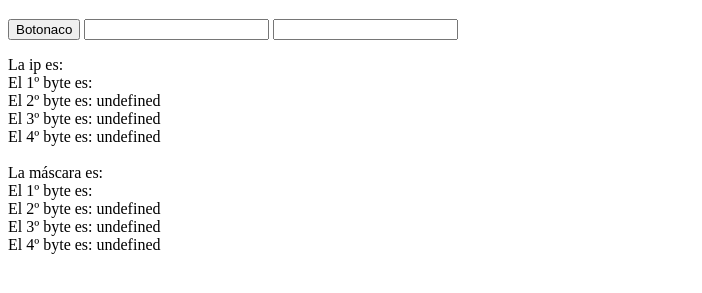
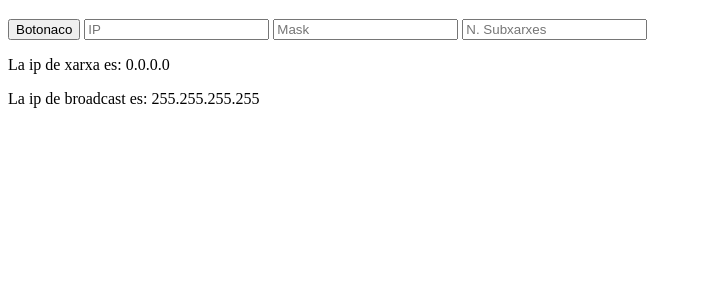
Before and after one commit to KyPH-Phoenix/Lenguaje-de-marcas-GS2021, a plain HTML site: page JavaScript/pruba.html in a window 1280 px wide. Both pictures are taken after a click on the button "Botonaco". Shown: the part 61-354 px from the top of the page, without its empty margins (0-702 px from the left). Drawn offline with Linux system fonts and the light colour scheme.

Commit message:
subnetting

```diff
--- a/JavaScript/pruba.html
+++ b/JavaScript/pruba.html
@@ -11,32 +11,67 @@
 
     <button type="button" onclick="test()">Botonaco</button>
 
-    <input type="text" id="ip">
-    <input type="text" id="mascara">
+    <input type="text" id="ip" placeholder="IP">
+    <input type="text" id="mascara" placeholder="Mask">
+    <input type="text" id="subredes" placeholder="N. Subxarxes">
 
     <p id="salida"><br><br></p>
+    <p id="broadcast"><br><br></p>
+    <p id="subnet"></p>
+
 
     <script>
         function test() {
             let ip = document.getElementById("ip").value;
             let mascara = document.getElementById("mascara").value;
-            let salida = "La ip es:<br>";
             iparray = ip.split(".");
             maskarray = mascara.split(".")
 
-            for (let i = 0; i < 4; i++) {
-                salida += "El " + (i + 1) + "º byte es: " + iparray[i] + "<br>";
+            let netip = getNetIp(maskarray, iparray);
+            document.getElementById("salida").innerHTML = "La ip de xarxa es: " + netip;
+
+            document.getElementById("broadcast").innerHTML = "La ip de broadcast es: " + getBroadcastIp(maskarray, netip);
+
+            document.getElementById("subnet").innerHTML = subneting(netip, maskarray);
+        }
+
+
+
+        function getNetIp(maskarray, iparray) {
+            let netip = "";
+
+            for (let i = 0; i <     4; i++) {
+                netip += maskarray[i] & iparray[i]
+
+                if (i < 3) netip += ".";
             }
 
-            salida += "<br>La máscara es:<br>"
+            return netip;
+        }
+
+        function getBroadcastIp(maskarray, netip) {
+            broadcastarray = netip.split(".")
+            let broadcast = "";
 
             for (let i = 0; i < 4; i++) {
-                salida += "El " + (i + 1) + "º byte es: " + maskarray[i] + "<br>";
+                maskarray[i] = ~maskarray[i];
+                maskarray[i] = ((maskarray[i] << 1) >>> 1) & 255;
+                broadcast += maskarray[i] | broadcastarray[i]
+
+                if (i < 3) broadcast += ".";
             }
 
-            let netid
+            return broadcast;
+        }
 
-            document.getElementById("salida").innerHTML = salida;
+        function subneting(netip, maskarray) {
+            let nSubNets = document.getElementById("subredes").value;
+            if (nSubNets == 0) return "";
+            let bits = Math.ceil(Math.log2(nSubNets));
+
+            console.log(bits)
+
+            return bits;
         }
     </script>
 
```
